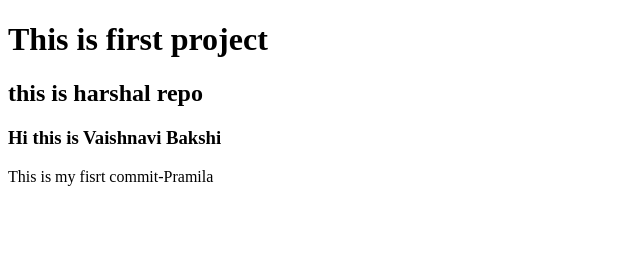
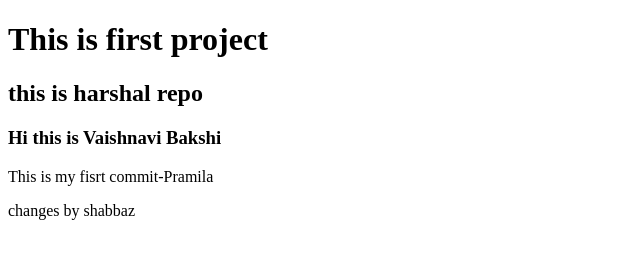
Before and after one commit to Srushti2411/project, a plain HTML site: page index.html in a window 1280 px wide. Shown: the whole page, without its empty margins (0-640 px from the left). Drawn offline with Linux system fonts and the light colour scheme.

Commit message:
changes by shabbaz

```diff
--- a/index.html
+++ b/index.html
@@ -11,5 +11,6 @@
     <h3>Hi this is Vaishnavi Bakshi</h3>
 
     <p>This is my fisrt commit-Pramila</p>
+    <p>changes by shabbaz</p>
 </body>
 </html>
```
